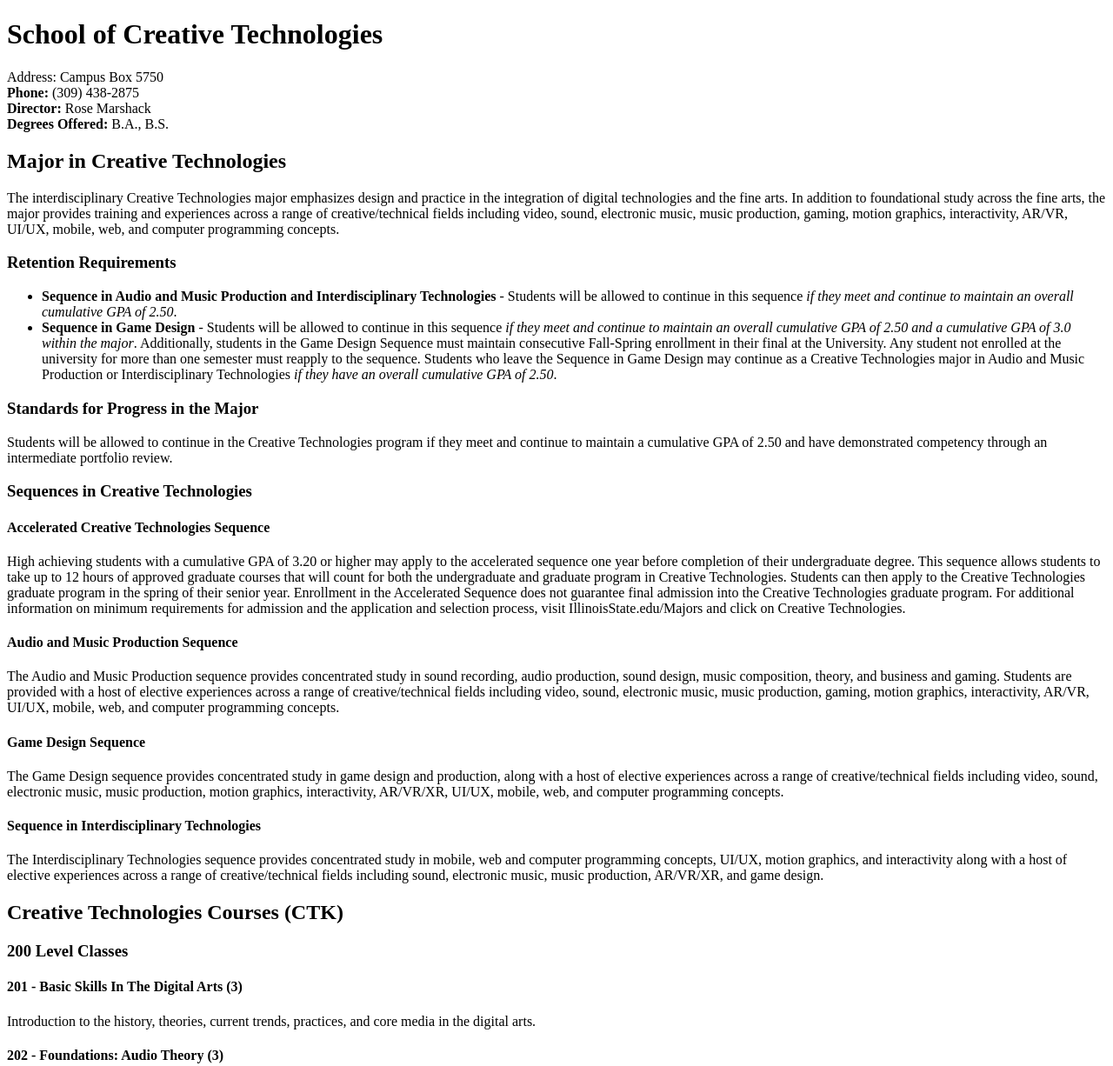
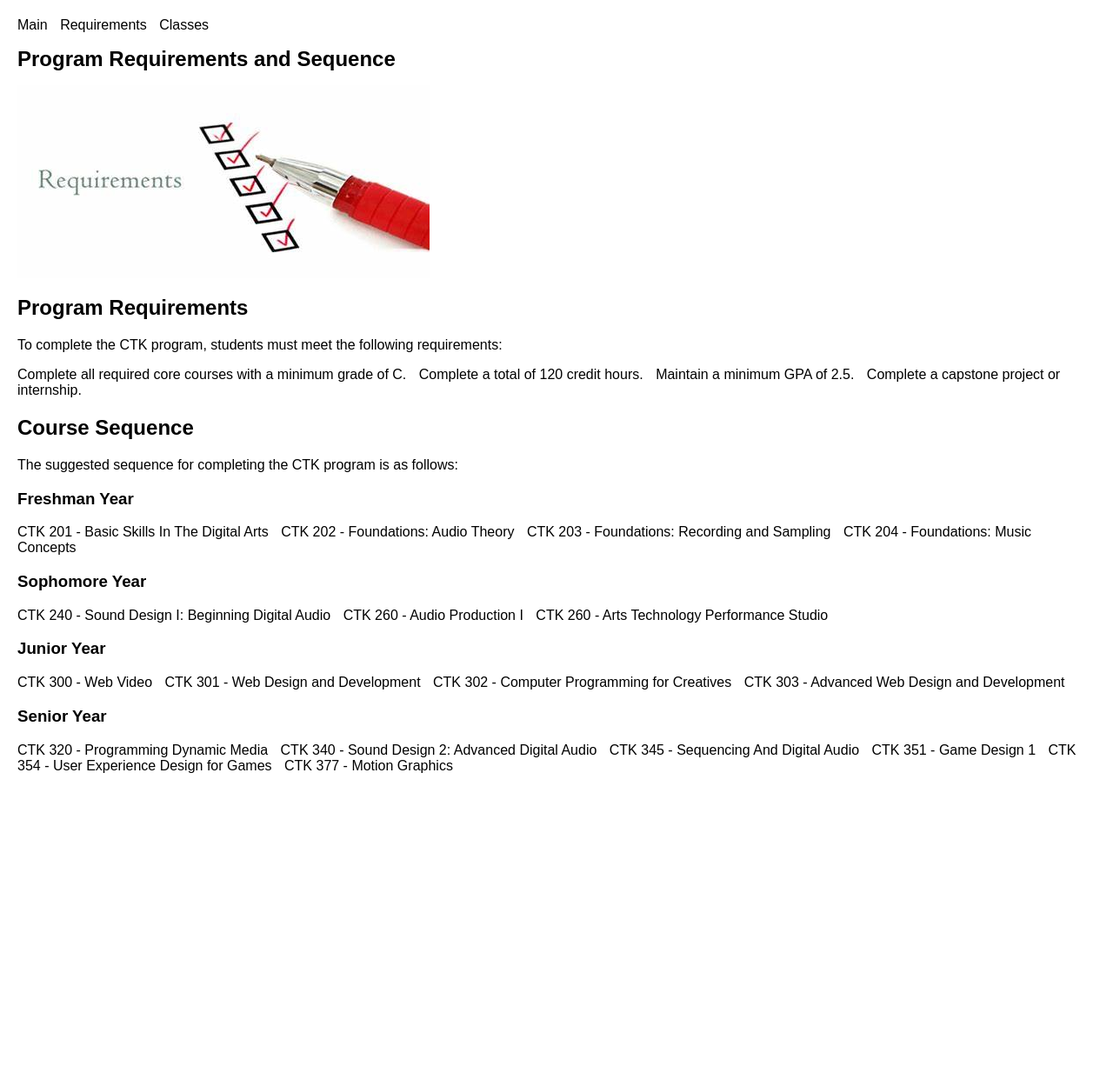
Before and after one commit to LucasM1230/CTK301, a plain HTML site: page Assignment2/requirements.html in a window 1280 px wide. Shown: the top 1226 px of the page at 87% size. After the commit the page ends 910 px from the top, so only its background shows below. Drawn offline with Linux system fonts and the light colour scheme.

Commit message:
Update requirements.html

```diff
--- a/Assignment2/requirements.html
+++ b/Assignment2/requirements.html
@@ -3,102 +3,92 @@
 <head>
     <meta charset="UTF-8">
     <meta name="viewport" content="width=device-width, initial-scale=1.0">
-    <title>School of Creative Technologies</title>
+    <title>Requirements Page - CTK Program</title>
+    <style>
+        body {
+            font-family: Arial, sans-serif;
+            margin: 20px;
+            padding: 0;
+        }
+        ul {
+            list-style-type: none;
+            padding: 0;
+        }
+        li {
+            display: inline;
+            margin-right: 10px;
+        }
+        a {
+            text-decoration: none;
+            color: #000;
+        }
+        a:hover {
+            text-decoration: underline;
+        }
+        h1 {
+            font-size: 24px;
+        }
+        img {
+            max-width: 100%;
+            height: auto;
+            display: block;
+            margin-bottom: 20px;
+        }
+    </style>
 </head>
 <body>
-
-    <h1>School of Creative Technologies</h1>
-    Address:</strong> Campus Box 5750<br>
-    <strong>Phone:</strong> (309) 438-2875<br>
-    <strong>Director:</strong> Rose Marshack<br>
-    <strong>Degrees Offered:</strong> B.A., B.S.
-        </p>
-
-    <h2>Major in Creative Technologies</h2>
-    <p>The interdisciplinary Creative Technologies major emphasizes design and practice in the integration of digital technologies and the fine arts. In addition to foundational study across the fine arts, the major provides training and experiences across a range of creative/technical fields including video, sound, electronic music, music production, gaming, motion graphics, interactivity, AR/VR, UI/UX, mobile, web, and computer programming concepts.</p>
-
-    <h3>Retention Requirements</h3>
     <ul>
-        <li>
-            <strong>Sequence in Audio and Music Production and Interdisciplinary Technologies</strong> - Students will be allowed to continue in this sequence <em>if they meet and continue to maintain an overall cumulative GPA of 2.50</em>.
-        </li>
-        <li>
-            <strong>Sequence in Game Design</strong> - Students will be allowed to continue in this sequence <em>if they meet and continue to maintain an overall cumulative GPA of 2.50 and a cumulative GPA of 3.0 within the major</em>. Additionally, students in the Game Design Sequence must maintain consecutive Fall-Spring enrollment in their final at the University. Any student not enrolled at the university for more than one semester must reapply to the sequence. Students who leave the Sequence in Game Design may continue as a Creative Technologies major in Audio and Music Production or Interdisciplinary Technologies <em>if they have an overall cumulative GPA of 2.50</em>.
-        </li>
+        <li><a href="main.html">Main</a></li>
+        <li><a href="requirements.html">Requirements</a></li>
+        <li><a href="classes.html">Classes</a></li>
     </ul>
 
-    <h3>Standards for Progress in the Major</h3>
-    <p>Students will be allowed to continue in the Creative Technologies program if they meet and continue to maintain a cumulative GPA of 2.50 and have demonstrated competency through an intermediate portfolio review.</p>
+    <h1>Program Requirements and Sequence</h1>
+    <img src="images/requirements_image.jpg" alt="Requirements Image">
 
-    <h3>Sequences in Creative Technologies</h3>
-    <h4>Accelerated Creative Technologies Sequence</h4>
-    <p>High achieving students with a cumulative GPA of 3.20 or higher may apply to the accelerated sequence one year before completion of their undergraduate degree. This sequence allows students to take up to 12 hours of approved graduate courses that will count for both the undergraduate and graduate program in Creative Technologies. Students can then apply to the Creative Technologies graduate program in the spring of their senior year. Enrollment in the Accelerated Sequence does not guarantee final admission into the Creative Technologies graduate program. For additional information on minimum requirements for admission and the application and selection process, visit IllinoisState.edu/Majors and click on Creative Technologies.</p>
+    <h2>Program Requirements</h2>
+    <p>To complete the CTK program, students must meet the following requirements:</p>
+    <ul>
+        <li>Complete all required core courses with a minimum grade of C.</li>
+        <li>Complete a total of 120 credit hours.</li>
+        <li>Maintain a minimum GPA of 2.5.</li>
+        <li>Complete a capstone project or internship.</li>
+    </ul>
 
-    <h4>Audio and Music Production Sequence</h4>
-    <p>The Audio and Music Production sequence provides concentrated study in sound recording, audio production, sound design, music composition, theory, and business and gaming. Students are provided with a host of elective experiences across a range of creative/technical fields including video, sound, electronic music, music production, gaming, motion graphics, interactivity, AR/VR, UI/UX, mobile, web, and computer programming concepts.</p>
+    <h2>Course Sequence</h2>
+    <p>The suggested sequence for completing the CTK program is as follows:</p>
+    <h3>Freshman Year</h3>
+    <ul>
+        <li>CTK 201 - Basic Skills In The Digital Arts</li>
+        <li>CTK 202 - Foundations: Audio Theory</li>
+        <li>CTK 203 - Foundations: Recording and Sampling</li>
+        <li>CTK 204 - Foundations: Music Concepts</li>
+    </ul>
 
-    <h4>Game Design Sequence</h4>
-    <p>The Game Design sequence provides concentrated study in game design and production, along with a host of elective experiences across a range of creative/technical fields including video, sound, electronic music, music production, motion graphics, interactivity, AR/VR/XR, UI/UX, mobile, web, and computer programming concepts.</p>
-    <h4>Sequence in Interdisciplinary Technologies</h4>
-    <p>The Interdisciplinary Technologies sequence provides concentrated study in mobile, web and computer programming concepts, UI/UX, motion graphics, and interactivity along with a host of elective experiences across a range of creative/technical fields including sound, electronic music, music production, AR/VR/XR, and game design.</p>
+    <h3>Sophomore Year</h3>
+    <ul>
+        <li>CTK 240 - Sound Design I: Beginning Digital Audio</li>
+        <li>CTK 260 - Audio Production I</li>
+        <li>CTK 260 - Arts Technology Performance Studio</li>
+    </ul>
 
-    <h2>Creative Technologies Courses (CTK)</h2>
-    <h3>200 Level Classes</h3>
+    <h3>Junior Year</h3>
+    <ul>
+        <li>CTK 300 - Web Video</li>
+        <li>CTK 301 - Web Design and Development</li>
+        <li>CTK 302 - Computer Programming for Creatives</li>
+        <li>CTK 303 - Advanced Web Design and Development</li>
+    </ul>
 
-    <h4>201 - Basic Skills In The Digital Arts (3)</h4>
-            <p>Introduction to the history, theories, current trends, practices, and core media in the digital arts.</p>
-
-    <h4>202 - Foundations: Audio Theory (3)</h4>
-            <p>This course presents the fundamentals of audio theory as applied to the physics and aesthetics of sound.</p>
-
-    <h4>203 - Foundations: Recording and Sampling (3)</h4>
-            <p>This course covers the aesthetics and technical skills required for the recording and sampling of instruments and the human voice.</p>
-
-    <h4>204 - Foundations: Music Concepts (3)</h4>
-            <p>This course covers the study of foundational music concepts, including basic theory, history, genres, and forms.</p>
-
-    <h4>260 - Audio Production I (3)</h4>
-            <p>This course introduces audio production techniques within a digital audio workstation (DAW) environment.</p>
-
-    <h4>240 - Sound Design I: Beginning Digital Audio (3)</h4>
-            <p>Introduction to the aesthetics and technical principles of digital audio.</p>
-
-    <h4>260 - Arts Technology Performance Studio (3)</h4>
-            <p>Arts technology interdisciplinary course to ensemble and solo performance integrating computer technology into music, dance, performance art, or theatre production.</p>
-        </li>
-
-    <h3>300 Level Classes</h3>
-
-    <h4>301 - Web Design and Development (3)</h4>
-            <p>Theory, technical skills, and design concepts for the creation of standards-compliant web sites.</p>
-
-    <h4>302 - Computer Programming for Creatives (3)</h4>
-            <p>Text-based, object-oriented, computer programming concepts for areas including interactive design, user interfaces, data visualization, and gaming.</p>
-
-    <h4>303 - Advanced Web Design and Development (3)</h4>
-            <p>Advanced programming methods for the creation of dynamically generated web sites and interactive web applications.</p>
-
-    <h4>320 - Programming Dynamic Media (3)</h4>
-            <p>Programming concepts using a graphical, dataflow environment for media-based performance, interactive installation, and generative art/sound.</p>
-
-    <h4>300 - Web Video (3)</h4>
-            <p>Students will learn technical skills and concepts for the creation of fictional and documentary video content specifically for delivery on the web.</p>
-
-    <h4>340 - Sound Design 2: Advanced Digital Audio (3)</h4>
-            <p>Advanced digital audio and aesthetic principles of sound.</p>
-
-    <h4>345 - Sequencing And Digital Audio (3)</h4>
-            <p>Study of music synthesis through MIDI sequencers, digital sound editing and recording, and the integration of digital audio and MIDI.</p>
-
-    <h4>351 - Game Design 1 (3)</h4>
-            <p>This foundational game design class explores concepts and frameworks for understanding and designing for engagement, fun, and motivation in games.</p>
-
-    <h4>354 - User Experience Design for Games (3)</h4>
-            <p>This course explores common trends concerning interface design in gaming for understanding how they influence a user's overall experience of a game.</p>
-
-    <h4>377 - Motion Graphics (3)</h4>
-            <p>Create motion graphics with compositing, animation, and visual effects (VFX) for broadcast, web, virtual and augmented reality, with a focus on community engagement.</p>
-
+    <h3>Senior Year</h3>
+    <ul>
+        <li>CTK 320 - Programming Dynamic Media</li>
+        <li>CTK 340 - Sound Design 2: Advanced Digital Audio</li>
+        <li>CTK 345 - Sequencing And Digital Audio</li>
+        <li>CTK 351 - Game Design 1</li>
+        <li>CTK 354 - User Experience Design for Games</li>
+        <li>CTK 377 - Motion Graphics</li>
+    </ul>
 
 </body>
 </html>
```
